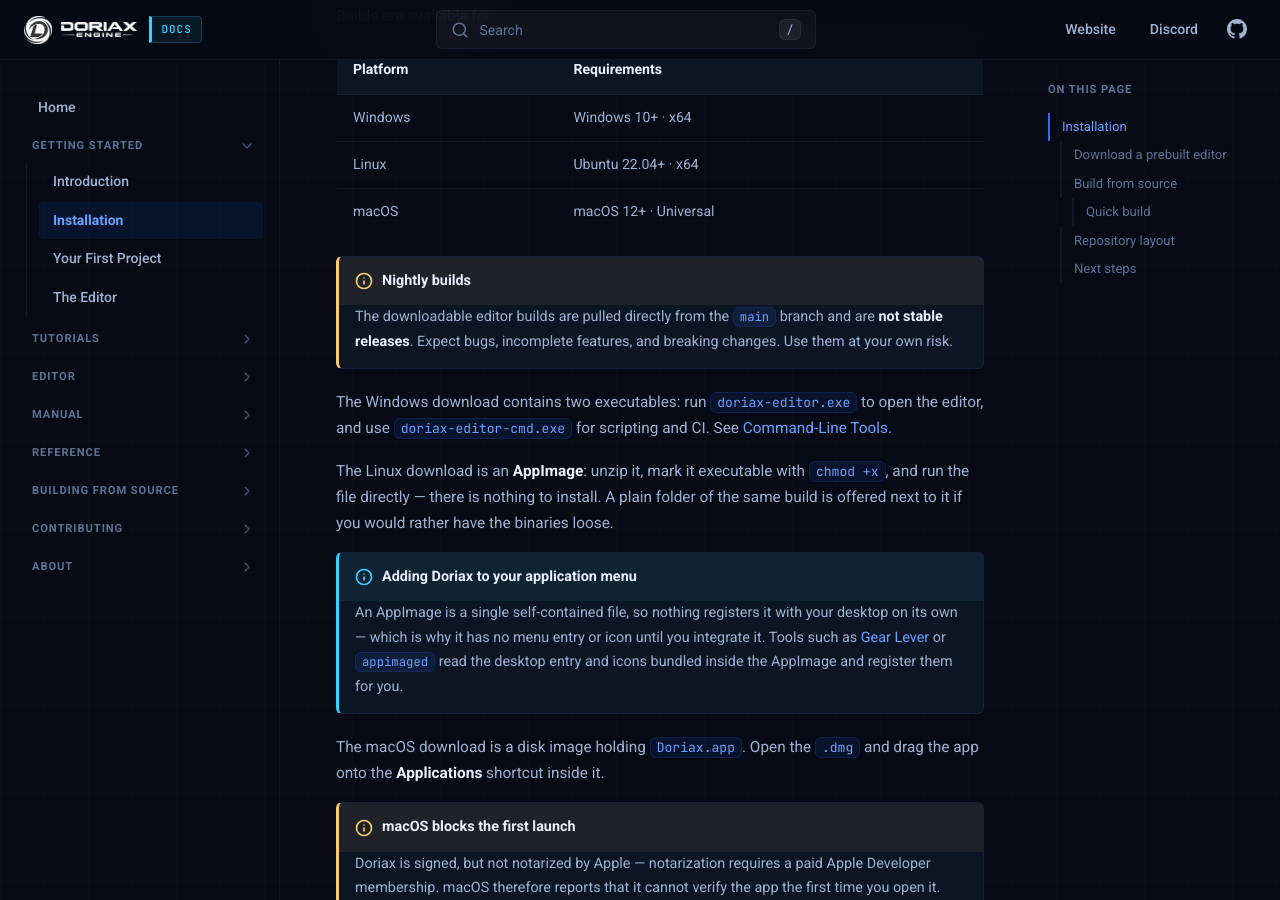
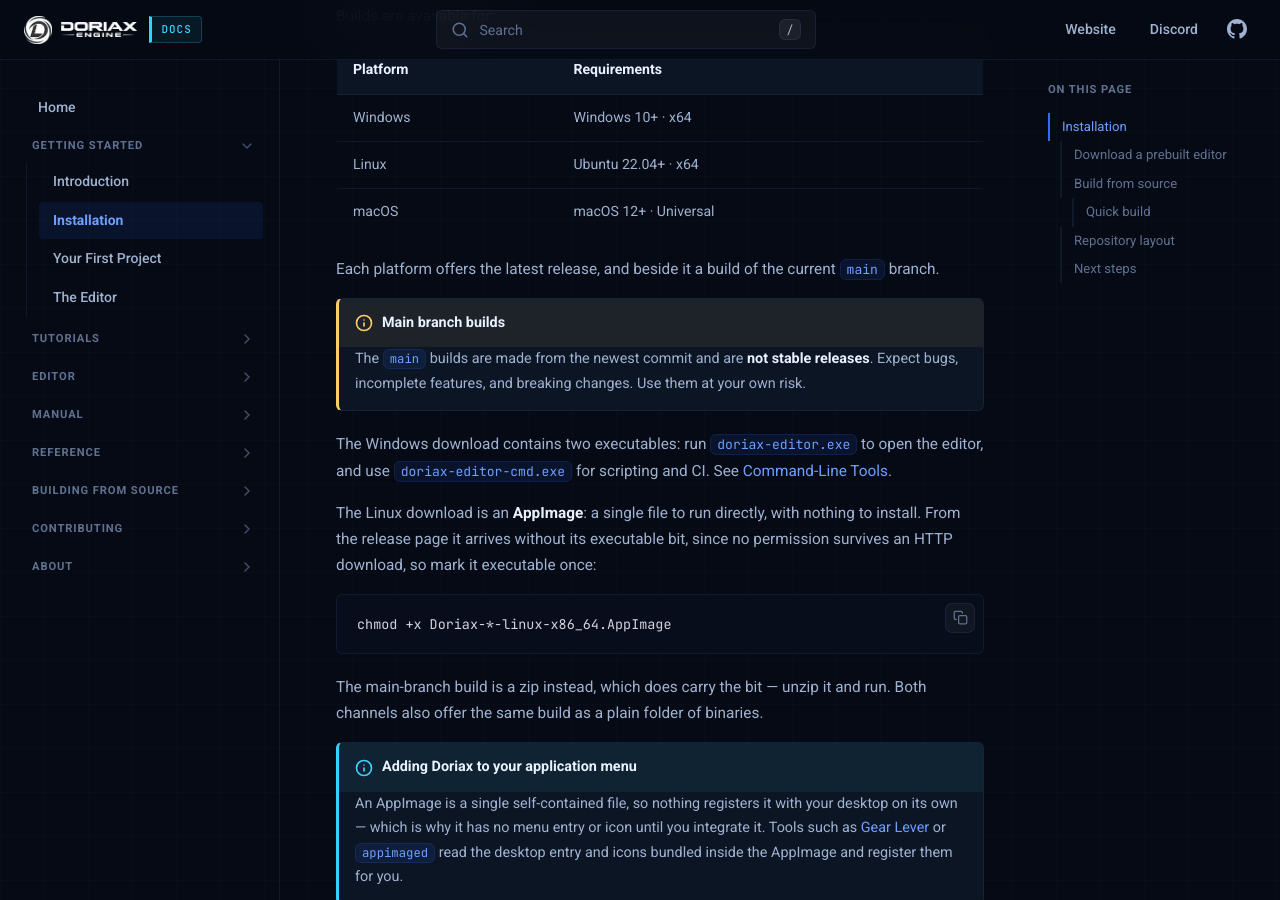
Before and after one commit to doriaxengine/doriax-docs, an MkDocs documentation site: the page built from docs/getting-started/installation.md, in a window 1280 px wide and 900 px high, scrolled down 375 px. Built offline with MkDocs 1.6.1, drawn with Linux system fonts in a browser that asks for light colours.

Commit message:
Install info

````diff
--- a/docs/getting-started/installation.md
+++ b/docs/getting-started/installation.md
@@ -22,18 +22,27 @@ Builds are available for:
 | Linux | Ubuntu 22.04+ · x64 |
 | macOS | macOS 12+ · Universal |
 
-!!! warning "Nightly builds"
-    The downloadable editor builds are pulled directly from the `main` branch and are
-    **not stable releases**. Expect bugs, incomplete features, and breaking changes.
-    Use them at your own risk.
+Each platform offers the latest release, and beside it a build of the current `main`
+branch.
+
+!!! warning "Main branch builds"
+    The `main` builds are made from the newest commit and are **not stable releases**.
+    Expect bugs, incomplete features, and breaking changes. Use them at your own risk.
 
 The Windows download contains two executables: run `doriax-editor.exe` to open the
 editor, and use `doriax-editor-cmd.exe` for scripting and CI. See
 [Command-Line Tools](../editor/command-line.md).
 
-The Linux download is an **AppImage**: unzip it, mark it executable with `chmod +x`, and
-run the file directly — there is nothing to install. A plain folder of the same build is
-offered next to it if you would rather have the binaries loose.
+The Linux download is an **AppImage**: a single file to run directly, with nothing to
+install. From the release page it arrives without its executable bit, since no permission
+survives an HTTP download, so mark it executable once:
+
+```bash
+chmod +x Doriax-*-linux-x86_64.AppImage
+```
+
+The main-branch build is a zip instead, which does carry the bit — unzip it and run. Both
+channels also offer the same build as a plain folder of binaries.
 
 !!! tip "Adding Doriax to your application menu"
     An AppImage is a single self-contained file, so nothing registers it with your desktop
````
